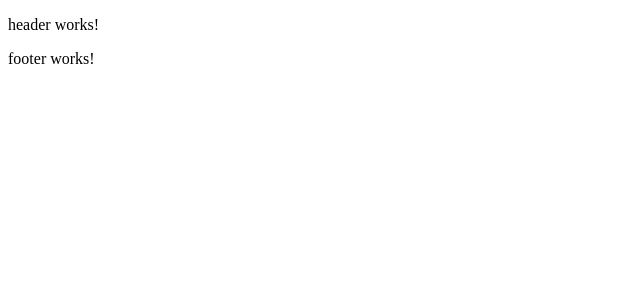
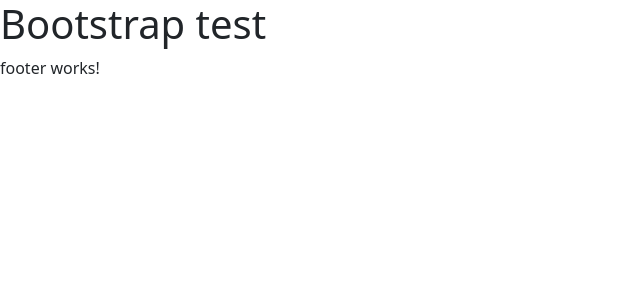
Before and after one commit to ShahbaazX786/Peetza, an Angular app in the folder peetza/: page / in a window 1280 px wide. Shown: the top 300 px of the page, without its empty margins (0-640 px from the left). Built offline with nearby package versions, Linux system fonts and the light colour scheme.

Commit message:
CL:1.3-Added Bootstrap using links in index.html(main file).

```diff
--- a/peetza/src/app/components/shared/header/header.component.html
+++ b/peetza/src/app/components/shared/header/header.component.html
@@ -1 +1 @@
-<p>header works!</p>
+<h1>Bootstrap test</h1>
--- a/peetza/src/index.html
+++ b/peetza/src/index.html
@@ -6,8 +6,14 @@
   <base href="/">
   <meta name="viewport" content="width=device-width, initial-scale=1">
   <link rel="icon" type="image/x-icon" href="favicon.ico">
+  <!-- CSS only -->
+  <link href="https://cdn.jsdelivr.net/npm/bootstrap@5.2.2/dist/css/bootstrap.min.css" rel="stylesheet"
+    integrity="sha384-Zenh87qX5JnK2Jl0vWa8Ck2rdkQ2Bzep5IDxbcnCeuOxjzrPF/et3URy9Bv1WTRi" crossorigin="anonymous">
 </head>
 <body>
   <app-root></app-root>
+  <!-- JavaScript Bundle with Popper -->
+  <script src="https://cdn.jsdelivr.net/npm/bootstrap@5.2.2/dist/js/bootstrap.bundle.min.js"
+    integrity="sha384-OERcA2EqjJCMA+/3y+gxIOqMEjwtxJY7qPCqsdltbNJuaOe923+mo//f6V8Qbsw3" crossorigin="anonymous"></script>
 </body>
 </html>
```
